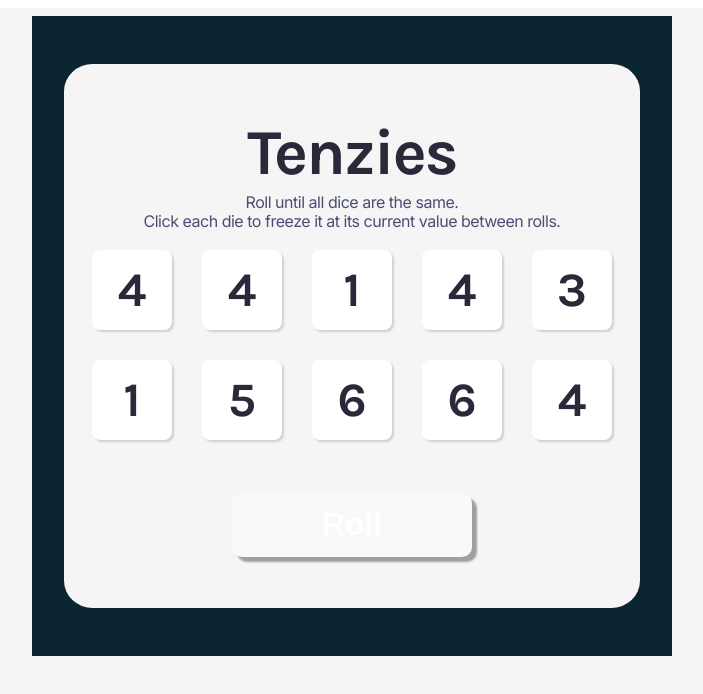
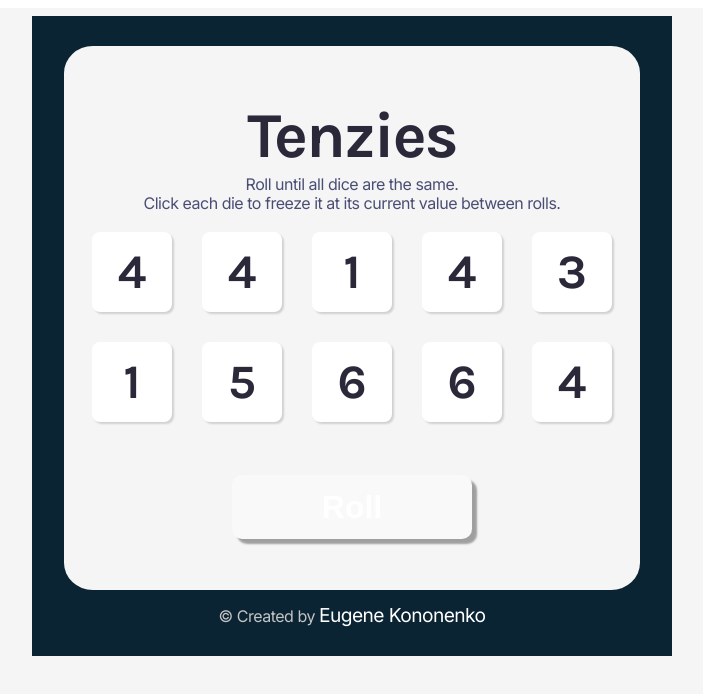
Before and after one commit to TULENp/Tenzies, a React (Vite) app: page / in a window 1280 px wide. Shown: the top 694 px of the page, without its empty margins (288-991 px from the left). Built offline with nearby package versions, Linux system fonts and the light colour scheme.

Commit message:
Add copyright and styles for it

```diff
--- a/src/App.css
+++ b/src/App.css
@@ -18,6 +18,35 @@ body {
   display: flex;
   justify-content: center;
   align-items: center;
+  flex-flow: column nowrap;
+}
+
+p {
+  font-family: 'Inter', sans-serif;
+  font-style: normal;
+  font-weight: 400;
+  font-size: 1rem;
+  margin: 0.2rem 1rem;
+  line-height: 1;
+  letter-spacing: -0.03em;
+
+  color: #c4c4c4;
+  margin: 1rem 0 0 0;
+}
+
+a {
+  font-weight: 400;
+  font-size: 1.2rem;
+  line-height: 1;
+  letter-spacing: -0.03em;
+
+  color: #ffffff;
+  margin: 1rem 0 0 0;
+}
+
+a:hover {
+  font-weight: 700;
+  transition: background 0.3s;
 }
 
 section {
--- a/src/App.jsx
+++ b/src/App.jsx
@@ -80,6 +80,7 @@ export function App() {
 					<button className='rollButton' onClick={roll}>{isWon ? "New Game" : "Roll"}</button>
 				</div>
 			</section>
+		<p>© Created by <a href="https://github.com/TULENz" target="_blank">Eugene Kononenko</a></p>
 		</main>
 	)
 }
--- a/src/index.css
+++ b/src/index.css
@@ -3,7 +3,9 @@ body {
   min-width: 320px;
   min-height: 100vh;
 }
-
+a{
+  text-decoration: none;
+}
 @media (prefers-color-scheme: light) {
   :root {
     color: #213547;
```
